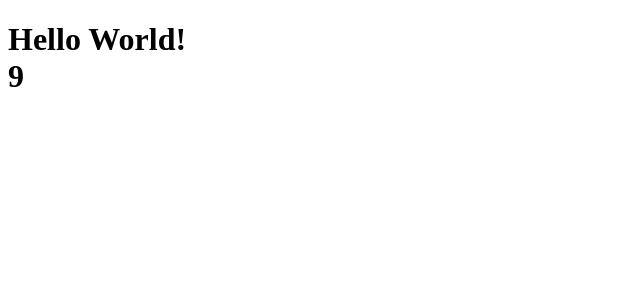
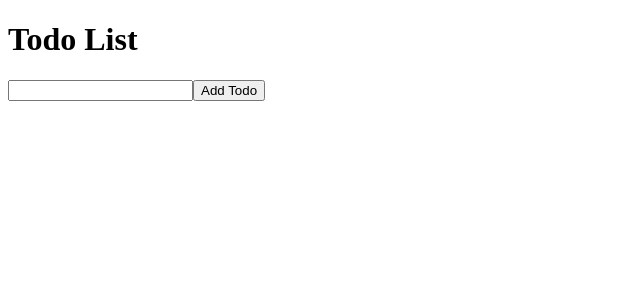
Before and after one commit to mateusziwanczuk/learn_typescript, a React app in the folder ts_basics/: page / in a window 1280 px wide. Shown: the top 300 px of the page, without its empty margins (0-640 px from the left). Built offline with nearby package versions, Linux system fonts and the light colour scheme.

Commit message:
Creating Todo List with types. Clear input when click on submit button.

```diff
--- a/ts_basics/src/index.tsx
+++ b/ts_basics/src/index.tsx
@@ -1,14 +1,30 @@
-import React from 'react';
+import React, { Fragment, useState } from 'react';
 import ReactDOM from 'react-dom';
 
+type FormElem = React.FormEvent<HTMLFormElement>
+
 export default function App(): JSX.Element {
-    const sum = (a:number, b:number):number => a + b
+
+    const [value, setValue] = useState<string>("")
+
+    const handleSubmit = (e:FormElem):void => {
+        e.preventDefault()
+        setValue('')
+    }
+
     return (
-        <h1>
-            Hello World!
-            <br />
-            {sum(2, 7)}
-        </h1>
+        <Fragment>
+            <h1>Todo List</h1>
+            <form onSubmit={handleSubmit}>
+                <input
+                    type="text"
+                    value={value}
+                    onChange={e => setValue(e.target.value)}
+                    required
+                />
+                <button type="submit">Add Todo</button>
+            </form>
+        </Fragment>
     )
 }
 
```
